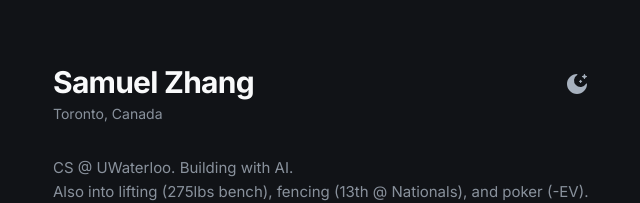
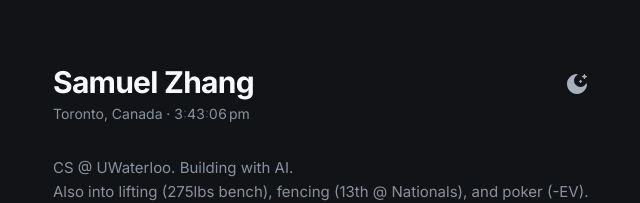
Before and after one commit to SamuelZ12/personal-website, a Next.js app: page / in a window 1280 px wide. Shown: the top 203 px of the page, without its empty margins (315-955 px from the left). Built offline with nearby package versions, Linux system fonts and the light colour scheme.

Commit message:
Add local time to header

```diff
--- a/src/app/globals.css
+++ b/src/app/globals.css
@@ -123,6 +123,19 @@
     .group\/link:focus-visible .link-underline::after {
         transform: scaleX(1);
     }
+
+    /* Live local clock in the header (see components/local-time.tsx). It mounts
+       client-side after the static "Toronto, Canada" line, so it arrives a beat
+       late on purpose — a quiet grace note rather than a layout glitch. */
+    .animate-time-in {
+        animation: time-fade-in 0.6s var(--ease-out-quint) 0.45s both;
+    }
+    /* The colons breathe at ~1Hz: the universal "running clock" cue, so the
+       seconds read as live without a separate status dot. Reduced motion neutralizes
+       the loop via the global override below (lands at full opacity, static). */
+    .time-colon {
+        animation: time-colon-pulse 1s ease-in-out infinite;
+    }
 }
 
 @layer utilities {
@@ -178,3 +191,26 @@
         filter: blur(0px);
     }
 }
+
+/* Hand-written like the entrance keyframe above, and for the same reason:
+   Tailwind only emits @keyframes that a theme.animation entry references, so a
+   keyframe driven by hand-written CSS must live outside the @layer to survive
+   tree-shaking. */
+@keyframes time-fade-in {
+    from {
+        opacity: 0;
+    }
+    to {
+        opacity: 1;
+    }
+}
+
+@keyframes time-colon-pulse {
+    0%,
+    100% {
+        opacity: 1;
+    }
+    50% {
+        opacity: 0.4;
+    }
+}
--- a/src/components/header.tsx
+++ b/src/components/header.tsx
@@ -1,3 +1,4 @@
+import { LocalTime } from '@/components/local-time'
 import { ModeToggle } from '@/components/mode-toggle'
 import { CONFIG } from '@/config'
 import type { CSSProperties } from 'react'
@@ -19,6 +20,7 @@ const Header = () => {
                 )}
                 <p className='text-sm text-muted-foreground/80'>
                     Toronto, Canada
+                    <LocalTime />
                 </p>
             </div>
             <ModeToggle />
--- /dev/null
+++ b/src/components/local-time.tsx
@@ -0,0 +1,57 @@
+'use client'
+
+import { useEffect, useState } from 'react'
+
+// Samuel's local time in Toronto, ticking once a second. The value can't be
+// known at build time, so the line ships as plain "Toronto, Canada" and the
+// clock fades in a beat after hydration — returning null until mounted keeps
+// SSR and the first client render in agreement.
+//
+// The colons breathe at ~1Hz (see .time-colon in globals.css): the universal
+// "this is a running clock" cue, so the liveness reads without a separate
+// status dot. Decorative, so the whole thing is aria-hidden — a screen reader
+// gets the location, not a number that changes every second.
+const PARTS_FMT_OPTS: Intl.DateTimeFormatOptions = {
+    timeZone: 'America/Toronto',
+    hour: 'numeric',
+    minute: '2-digit',
+    second: '2-digit',
+    hour12: true,
+}
+
+export function LocalTime() {
+    const [parts, setParts] = useState<Intl.DateTimeFormatPart[] | null>(null)
+
+    useEffect(() => {
+        const fmt = new Intl.DateTimeFormat('en-US', PARTS_FMT_OPTS)
+        const tick = () => setParts(fmt.formatToParts(new Date()))
+        tick()
+        const id = setInterval(tick, 1000)
+        return () => clearInterval(id)
+    }, [])
+
+    if (!parts) return null
+
+    return (
+        <span
+            aria-hidden='true'
+            // tabular-nums so ticking digits never shift the line's width.
+            className='animate-time-in tabular-nums'
+        >
+            {' · '}
+            {parts.map((part, i) => {
+                if (part.type === 'literal' && part.value.includes(':')) {
+                    return (
+                        <span key={i} className='time-colon'>
+                            {part.value}
+                        </span>
+                    )
+                }
+                if (part.type === 'dayPeriod') {
+                    return <span key={i}>{part.value.toLowerCase()}</span>
+                }
+                return <span key={i}>{part.value}</span>
+            })}
+        </span>
+    )
+}
```
